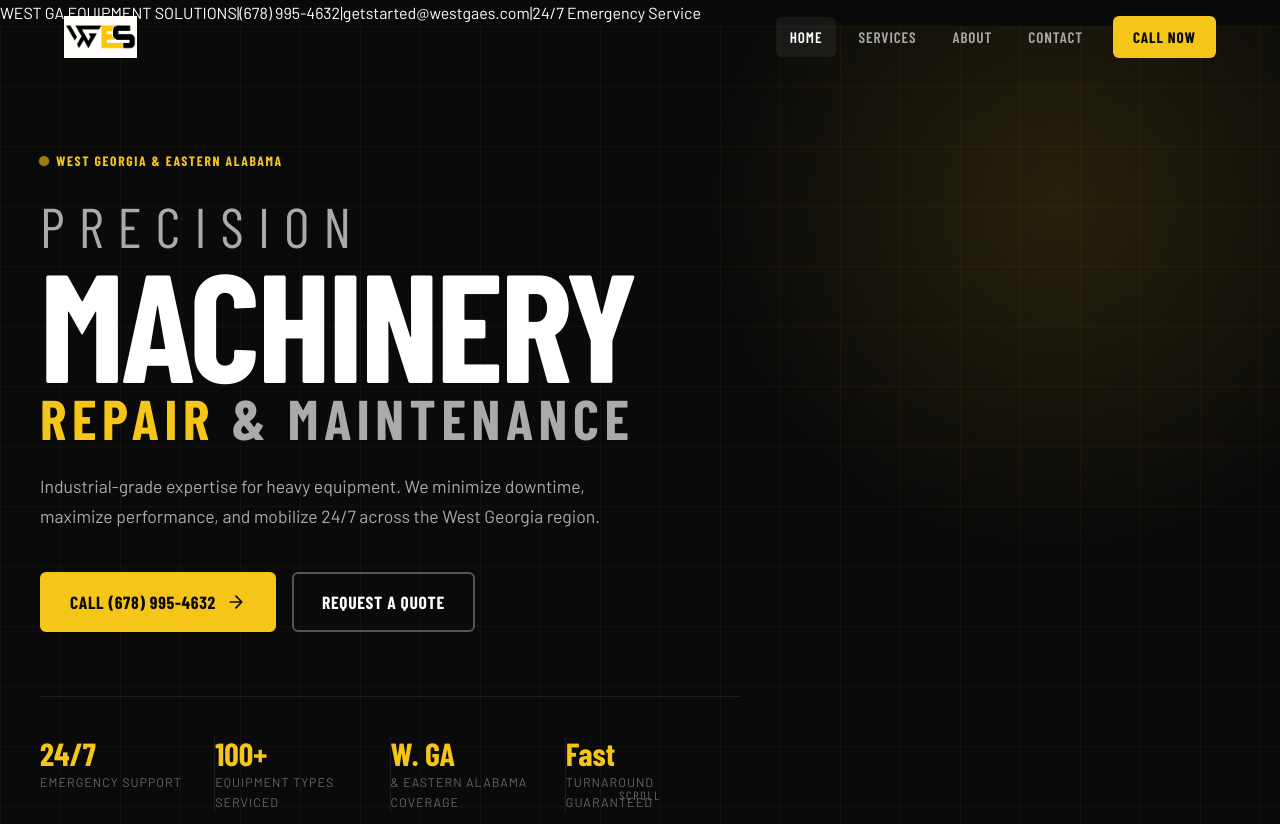
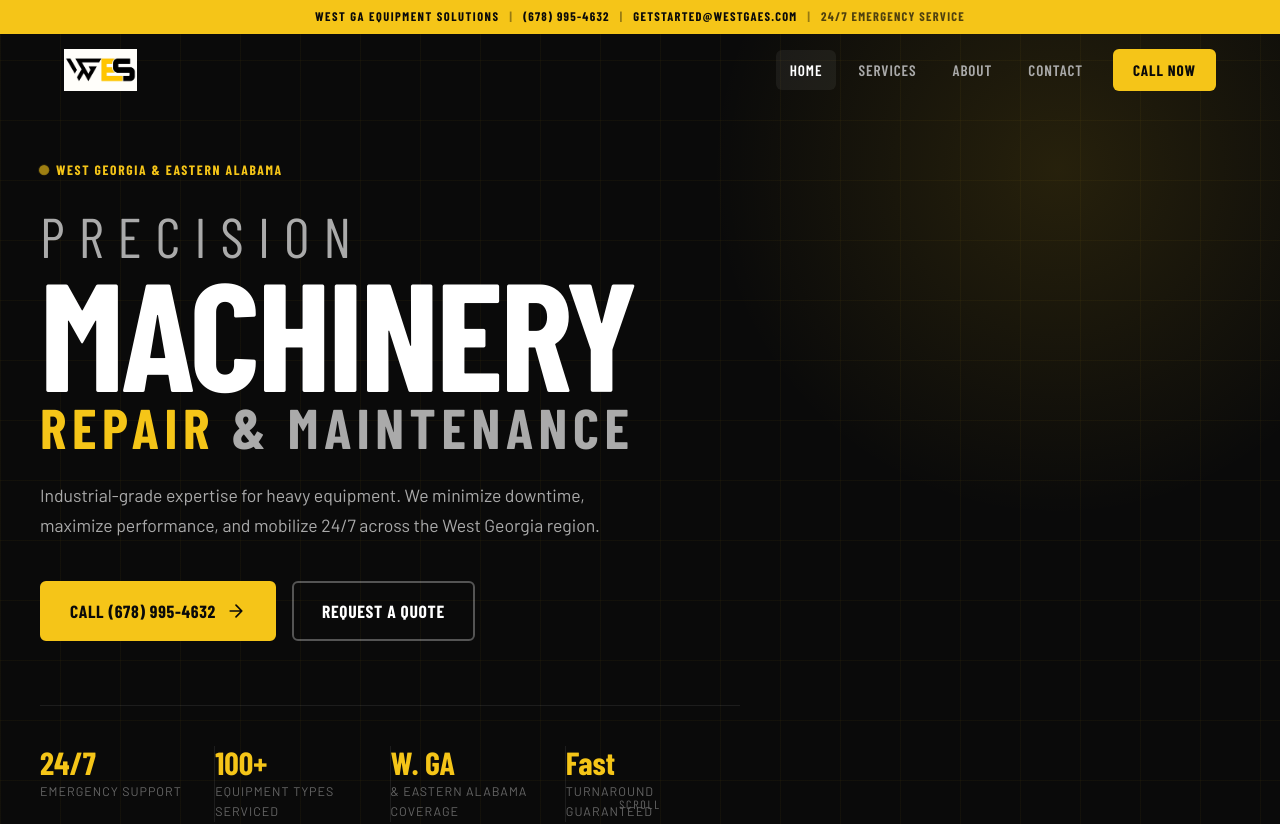
Before and after one commit to dylanwyattharris/wges-website, a React (Create React App) app: page / in a window 1280 px wide. Shown: the top 824 px of the page. Built offline with nearby package versions, Linux system fonts and the light colour scheme; a web font is replaced by a local one.

Commit message:
Update App.css

```diff
--- a/src/App.css
+++ b/src/App.css
@@ -1,3 +1,40 @@
+/* ─── TOP BAR ────────────────────────────────────────────────────────────── */
+.topbar {
+  position: fixed;
+  top: 0;
+  left: 0;
+  right: 0;
+  z-index: 1001;
+  background: var(--yellow);
+  display: flex;
+  align-items: center;
+  justify-content: center;
+  flex-wrap: wrap;
+  gap: 10px;
+  padding: 7px 24px;
+  font-family: var(--font-display);
+  font-size: 0.78rem;
+  font-weight: 700;
+  letter-spacing: 0.1em;
+  text-transform: uppercase;
+  color: var(--black);
+}
+.topbar__name {
+  font-weight: 900;
+  letter-spacing: 0.12em;
+}
+.topbar__divider {
+  opacity: 0.4;
+}
+.topbar__link {
+  color: var(--black);
+  transition: opacity var(--transition);
+}
+.topbar__link:hover { opacity: 0.65; }
+.topbar__tag {
+  opacity: 0.7;
+}
+
 /* ─── CSS VARIABLES ──────────────────────────────────────────────────────── */
 :root {
   --yellow: #F5C518;
@@ -125,7 +162,7 @@ input, textarea {
 /* ─── NAVIGATION ─────────────────────────────────────────────────────────── */
 .nav {
   position: fixed;
-  top: 0;
+  top: 33px;
   left: 0;
   right: 0;
   z-index: 1000;
@@ -221,7 +258,7 @@ input, textarea {
   display: flex;
   align-items: center;
   overflow: hidden;
-  padding: 120px 24px 80px;
+  padding: 155px 24px 80px;
 }
 .hero__bg {
   position: absolute;
@@ -674,6 +711,17 @@ input, textarea {
   border: 1px solid rgba(245, 197, 24, 0.2);
   border-radius: 6px;
 }
+.form__success a { color: var(--yellow); text-decoration: underline; }
+.form__error {
+  font-size: 0.88rem;
+  color: #ff6b6b;
+  text-align: center;
+  padding: 12px;
+  background: rgba(255, 107, 107, 0.08);
+  border: 1px solid rgba(255, 107, 107, 0.2);
+  border-radius: 6px;
+}
+.form__error a { color: #ff6b6b; text-decoration: underline; }
 
 /* ─── FOOTER ─────────────────────────────────────────────────────────────── */
 .footer {
@@ -793,6 +841,12 @@ input, textarea {
 }
 
 @media (max-width: 768px) {
+  .topbar__link,
+  .topbar__tag,
+  .topbar__divider { display: none; }
+  .topbar__name { font-size: 0.72rem; }
+  .nav { top: 30px; }
+
   .nav__links {
     display: none;
     position: fixed;
```
